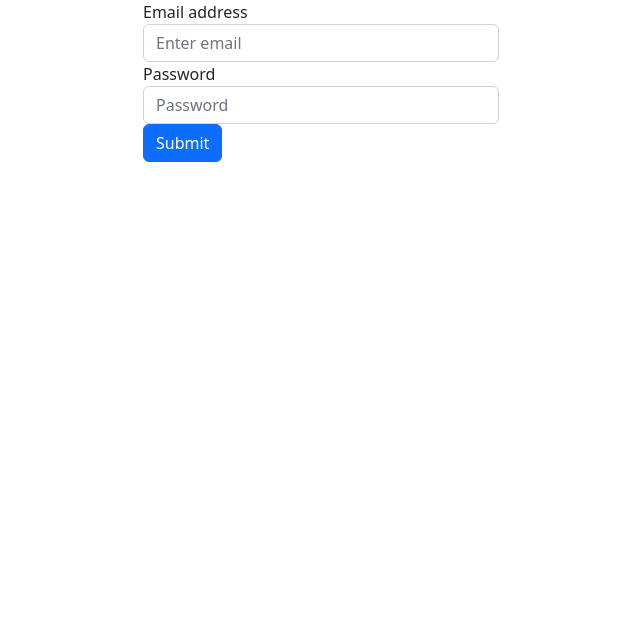
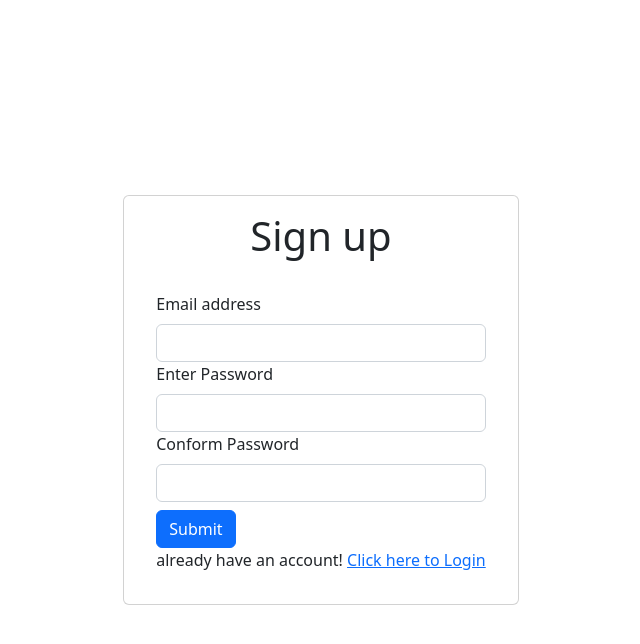
Before and after one commit to hemanthsaik/JuniorDevHub, a React (Create React App) app: page /signup in a window 1280 px wide. Shown: the top 644 px of the page, without its empty margins (319-959 px from the left). Built offline with nearby package versions, Linux system fonts and the light colour scheme.

Commit message:
modified stylings for login and signup page

```diff
--- a/src/components/Home.js
+++ b/src/components/Home.js
@@ -5,15 +5,15 @@ import { Link } from 'react-router-dom';
 const Home = () => {
     return (
         <div>
-            <Navbar className="navbar bg-light">
-                <div className="container-fluid  p-2">
-                    <Link className="navbar-brand mb-0 h1" href="/">Navbar</Link>
+            <Navbar className="navbar bg-light ">
+                <div className="container m-auto  p-2">
+                    <Link className="navbar-brand mb-0 h1" href="/">JuniorDevHub</Link>
                 </div>
                 <div>
-                    <Link to="/login" className="navbar-brand">
+                    <Link to="/login" className="navbar-brand px-2">
                         Login
                     </Link>
-                    <Link to="/signup" className="navbar-brand ">
+                    <Link to="/signup" className="navbar-brand px-2 ">
                         SignUp
                     </Link>
                 </div>
--- a/src/components/LoginPage.js
+++ b/src/components/LoginPage.js
@@ -1,9 +1,32 @@
-import React from 'react'
+import React, { useState } from 'react'
+import { Link, useNavigate } from 'react-router-dom';
+
 
 const Login = () => {
+    const [userName, setUsername] = useState('')
+
     return (
-        <div>LoginPage</div>
-    )
+        <div className="center container">
+            <div className="card flex p-3">
+                <div className="card-title" align="center"><h1>Log in </h1></div>
+                <div className="card-body">
+                    <div>
+                        <label for="exampleInputEmail1" className="form-label">Email address</label>
+                        <input type="email" className="form-control" id="email" value={userName} onChange={(e) => { setUsername(e.target.value) }} aria-describedby="emailHelp" />
+                    </div>
+                    <div>
+                        <label for="exampleInputEmail1" className="form-label">Enter Password</label>
+                        <input type="password" className="form-control" id="password" aria-describedby="emailHelp" />
+                    </div>
+                    <button className='btn btn-primary mt-2' align="center">Submit</button>
+                    <div>
+                        <label htmlFor="">new to JuniorDevHub? <Link to={"/signup"}>Click here to SignUp</Link></label>
+                    </div>
+                </div>
+            </div>
+        </div>
+
+    );
 }
 
-export default Login
+export default Login;
--- a/src/components/SignupPage.js
+++ b/src/components/SignupPage.js
@@ -1,84 +1,33 @@
 import React, { useState } from 'react'
-import { useNavigate } from 'react-router-dom';
+import { useNavigate, Link } from 'react-router-dom';
 
 
 const Signup = () => {
-    const [password, setPassword] = useState("");
-    const [email, setEmail] = useState("");
-    const [passwordError, setpasswordError] = useState("");
-    const [emailError, setemailError] = useState("");
-    const navigate = useNavigate();
-
-    const handleValidation = (event) => {
-        let formIsValid = true;
-
-        if (!email.match(/^\w+@[a-zA-Z_]+?\.[a-zA-Z]{2,3}$/)) {
-            formIsValid = false;
-            setemailError("Email Not Valid");
-            return false;
-        } else {
-            setemailError("");
-            formIsValid = true;
-        }
-
-        if (!password.match(/^[a-zA-Z]{8,22}$/)) {
-            formIsValid = false;
-            setpasswordError(
-                "Only Letters and length must best min 8 Chracters and Max 22 Chracters"
-            );
-            return false;
-        } else {
-            setpasswordError("");
-            formIsValid = true;
-        }
-        navigate("/login")
-        return formIsValid;
-    };
-
-    const loginSubmit = (e) => {
-        e.preventDefault();
-        handleValidation();
-    };
+    const [userName, setUsername] = useState('')
+    const [password, setPassword] = useState('')
+    const [conformPassword, setConformpassword] = useState('')
 
     return (
-
-        <div className="container">
-            <div className="row d-flex justify-content-center">
-                <div className="col-md-4">
-                    <form id="loginform" onSubmit={loginSubmit}>
-                        <div className="form-group">
-                            <label>Email address</label>
-                            <input
-                                type="email"
-                                className="form-control"
-                                id="EmailInput"
-                                name="EmailInput"
-                                aria-describedby="emailHelp"
-                                placeholder="Enter email"
-                                onChange={(event) => setEmail(event.target.value)}
-                            />
-                            <small id="emailHelp" className="text-danger form-text">
-                                {emailError}
-                            </small>
-                        </div>
-                        <div className="form-group">
-                            <label>Password</label>
-                            <input
-                                type="password"
-                                className="form-control"
-                                id="exampleInputPassword1"
-                                placeholder="Password"
-                                onChange={(event) => setPassword(event.target.value)}
-                            />
-                            <small id="passworderror" className="text-danger form-text">
-                                {passwordError}
-                            </small>
-                        </div>
-                        <button type="submit" className="btn btn-primary">
-                            Submit
-                        </button>
-
-                    </form>
+        <div className="center container">
+            <div className="card flex p-3">
+                <div className="card-title" align="center"><h1>Sign up </h1></div>
+                <div className="card-body">
+                    <div>
+                        <label for="exampleInputEmail1" className="form-label">Email address</label>
+                        <input type="email" className="form-control" id="email" value={userName} onChange={(e) => { setUsername(e.target.value) }} aria-describedby="emailHelp" />
+                    </div>
+                    <div>
+                        <label for="exampleInputEmail1" className="form-label">Enter Password</label>
+                        <input type="password" className="form-control" id="password" value={password} onChange={(e) => { setPassword(e.target.value) }} aria-describedby="emailHelp" />
+                    </div>
+                    <div>
+                        <label for="exampleInputEmail1" className="form-label">Conform Password</label>
+                        <input type="password" className="form-control" id="password" value={conformPassword} onChange={(e) => { setConformpassword(e.target.value) }} aria-describedby="emailHelp" />
+                    </div>
+                    <button className='btn btn-primary mt-2' align="center">Submit</button>
+                    <div>
+                        <label htmlFor="">already have an account! <Link to={"/login"}>Click here to Login</Link></label>
+                    </div>
                 </div>
             </div>
         </div>
--- a/src/index.css
+++ b/src/index.css
@@ -1,6 +1,15 @@
 .index {
   margin: 0px;
+  height: 100%;
   background-color: rgb(220, 220, 220);
   font-family: sans-serif;
   text-align: center;
 }
+
+.center {
+  display: flex;
+  justify-content: center;
+  align-items: center;
+  width: 100vw;
+  height: 100vh;
+}
```
